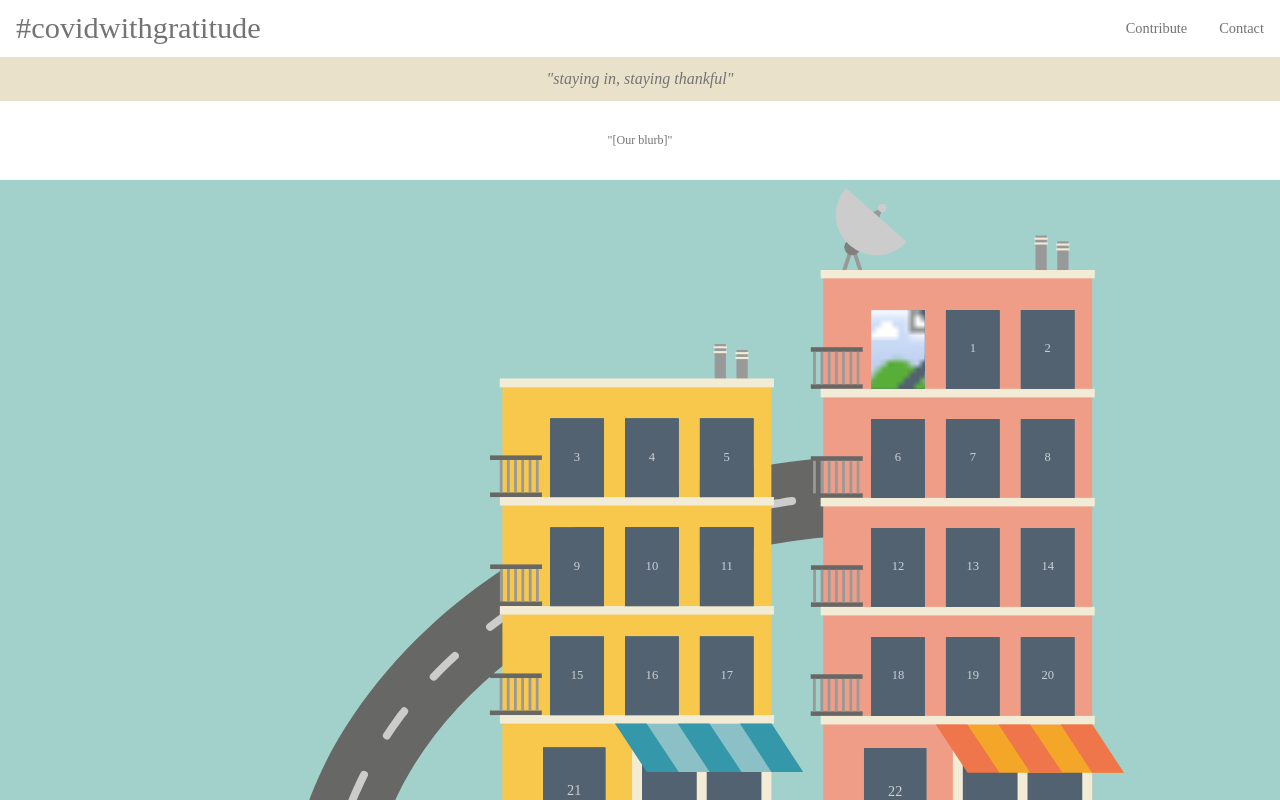
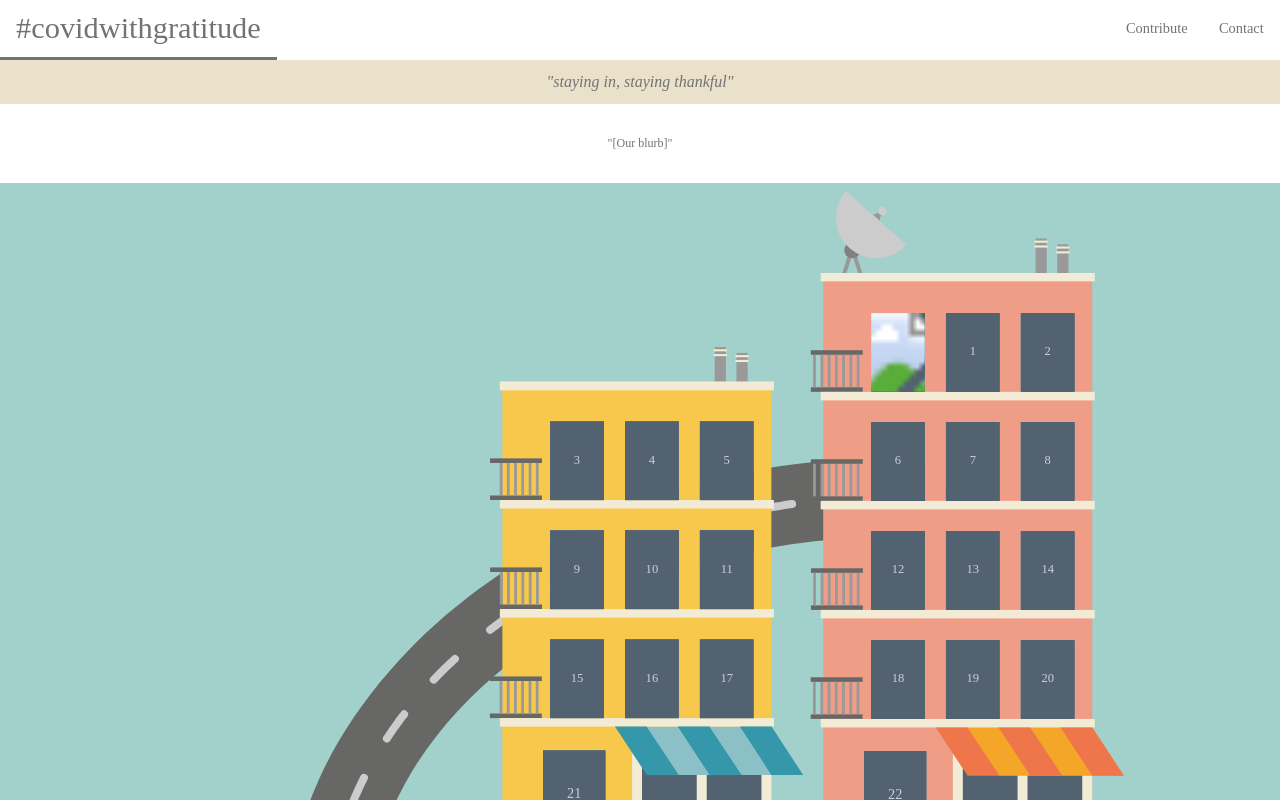
Before and after one commit to covidwg20/covidwithgratitude, a website with bundled scripts: page index.html in a window 1280 px wide. Shown: the top 800 px of the page. Built offline with nearby package versions, Linux system fonts and the light colour scheme; files whose address does not match are found by name; a web font is replaced by a local one.

Commit message:
style nav button hovering + refactor screen parts rep

```diff
--- a/assets/style/layout.css
+++ b/assets/style/layout.css
@@ -1,6 +1,18 @@
 
 [id^="goto-screen"] {
     cursor:         pointer;
+    contain:        content;
+
+    transition-property: filter, border;
+    transition-duration: 0.35s;
+    transition-timing-function: ease-in-out;
+
+    border-color:   transparent;
+    border-style:   solid;
+    border-width: 0rem  0rem  0.2rem  0rem
+}
+[id^="goto-screen"]:hover {
+    border-color:   var(--colour-mainFg);
 }
 
 nav {
@@ -20,11 +32,13 @@ nav {
 nav > .nav-side {
     display:        flex;
     align-items:    stretch;
+    background-color: inherit;
 }
 nav > .nav-side > * {
     display:        flex;
     align-items:    center;
     padding:        0.7rem  1.0rem;
+    background-color: inherit;
 }
 .nav-hashtag {
     font-size:      1.9rem;
@@ -73,6 +87,7 @@ footer {
     flex-flow:      column;
     align-items:    stretch;
     font-size:      0.8rem;
+    background-color: inherit;
 }
 #legal-notices > * {
     padding:        0.2rem;
--- a/assets/style/root.css
+++ b/assets/style/root.css
@@ -17,9 +17,8 @@ body {
     /* Make sure the footer always aligns to the
     bottom of the viewport even if there isn't enough
     content to push it there via overflow: */
-    display:        flex;
-    flex-flow:      column;
-    justify-content: space-between;
+    display:        grid;
+    align-content:  space-between;
     min-height:     100vh;
 }
 
--- a/src/index.ts
+++ b/src/index.ts
@@ -21,7 +21,7 @@ async function makeRequest(url: string, method: string = "GET"): Promise<XMLHttp
     });
 };
 
-let __CURRENT_SCREEN: HTMLElement = undefined!;
+let __CURRENT_SCREEN: ScreenDesc = undefined!;
 const SCREEN_ID = Object.freeze(<const>{
 	MAIN: 				"screen-main",
 	CONTRIBUTE: 		"screen-contribute",
@@ -29,25 +29,48 @@ const SCREEN_ID = Object.freeze(<const>{
 	TERMS_CONDITIONS:	"screen-terms-and-conditions",
 	PRIVACY_POLICY: 	"screen-privacy-policy",
 });
+let screenDescs = Object.freeze(Object.keys(SCREEN_ID)
+	.map<ScreenDesc>((jsScreenId) => {
+		const screenId = SCREEN_ID[jsScreenId];
+		const desc = Object.freeze({
+			id:			screenId,
+			bodyElem: 	document.getElementById(screenId)!,
+			buttonElem: document.getElementById("goto-" + screenId)!,
+		});
+		// Perform some sneaky initialization inside `Array.map`.
+		desc.bodyElem.style.display = "none";
+		desc.buttonElem.onclick = (ev) => {
+			SWITCH_SCREEN(desc.id);
+		};
+		return desc;
+	}).reduce<{[SID in SCREEN_ID]: ScreenDesc}>((build, screenDesc) => {
+		build[screenDesc.id] = screenDesc;
+		return build;
+	}, {} as any)
+);
 type SCREEN_ID = typeof SCREEN_ID[keyof typeof SCREEN_ID];
+type ScreenDesc = Readonly<{
+	id: 		SCREEN_ID;
+	bodyElem: 	HTMLElement;
+	buttonElem: HTMLElement;
+}>;
 function SWITCH_SCREEN(targetId: SCREEN_ID): void {
-	const oldScreen = __CURRENT_SCREEN;
-	const targetScreen = document.getElementById(targetId)!;
-	targetScreen.style.display = "";
-	if (oldScreen) {
-		// ^Check for edge-case (__CURRENT_SCREEN start off as undefined).
-		oldScreen.style.display = "none";
+	const oldCur = __CURRENT_SCREEN;
+	const target = screenDescs[targetId];
+	if (target !== oldCur) {
+		target.bodyElem.style.display = ""; // Hand back control to CSS.
+		if (targetId !== SCREEN_ID.MAIN) {
+			target.buttonElem.style.borderColor = "var(--colour-mainFg)";
+		}
+		if (oldCur) {
+			// ^Check for edge-case (__CURRENT_SCREEN start off as undefined).
+			oldCur.bodyElem.style.display = "none";
+			oldCur.buttonElem.style.borderColor = "";
+		}
+		__CURRENT_SCREEN = target;
 	}
-	__CURRENT_SCREEN = targetScreen;
 }
-// Open the default screen (and hide all others):
-Object.keys(SCREEN_ID).forEach((key) => {
-	const targetId = SCREEN_ID[key];
-	document.getElementById("goto-" + targetId)!.onclick = (ev) => {
-		SWITCH_SCREEN(targetId);
-	};
-	document.getElementById(targetId)!.style.display = "none";
-});
+// Go to the default (main) screen:
 SWITCH_SCREEN(SCREEN_ID.MAIN);
 
 
```
